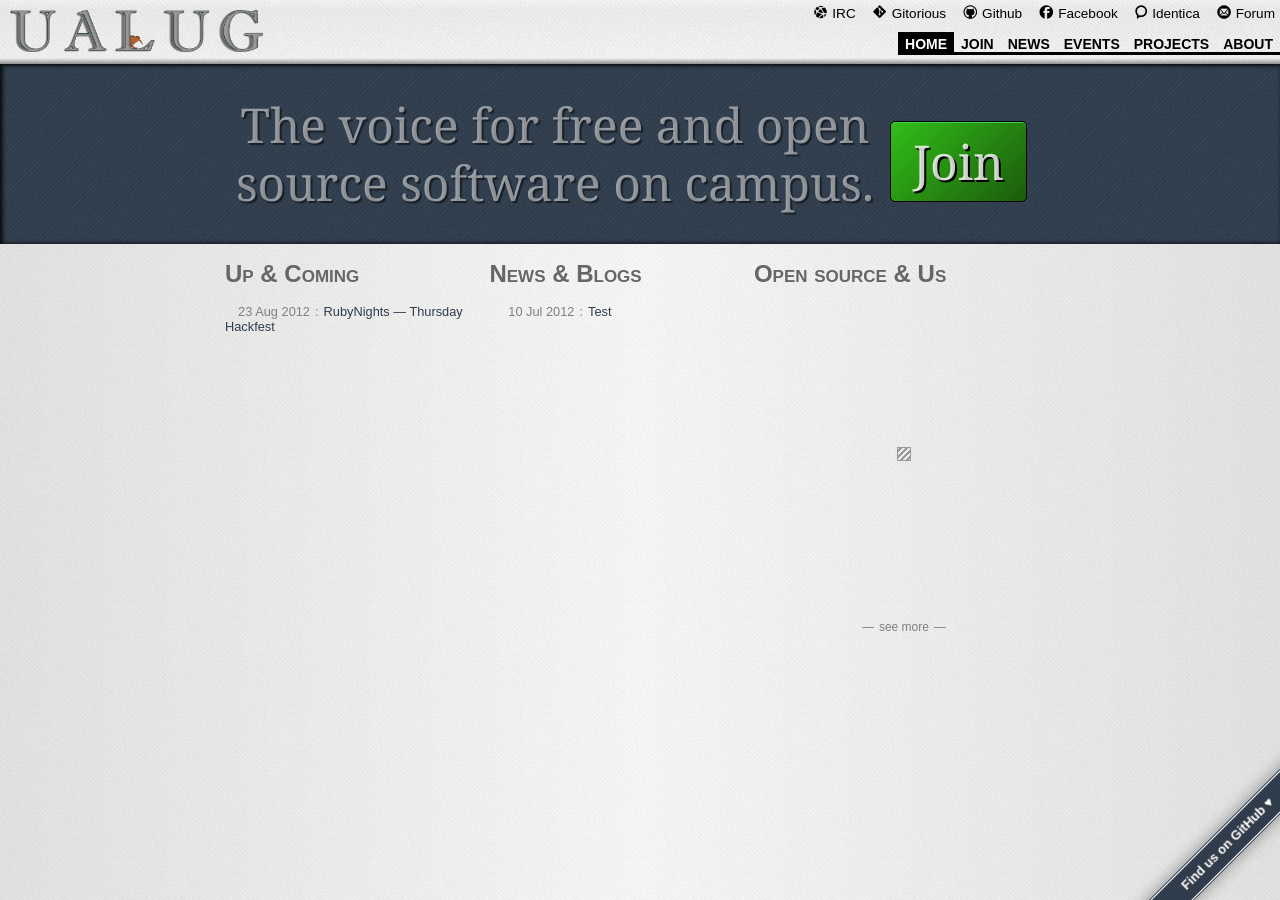
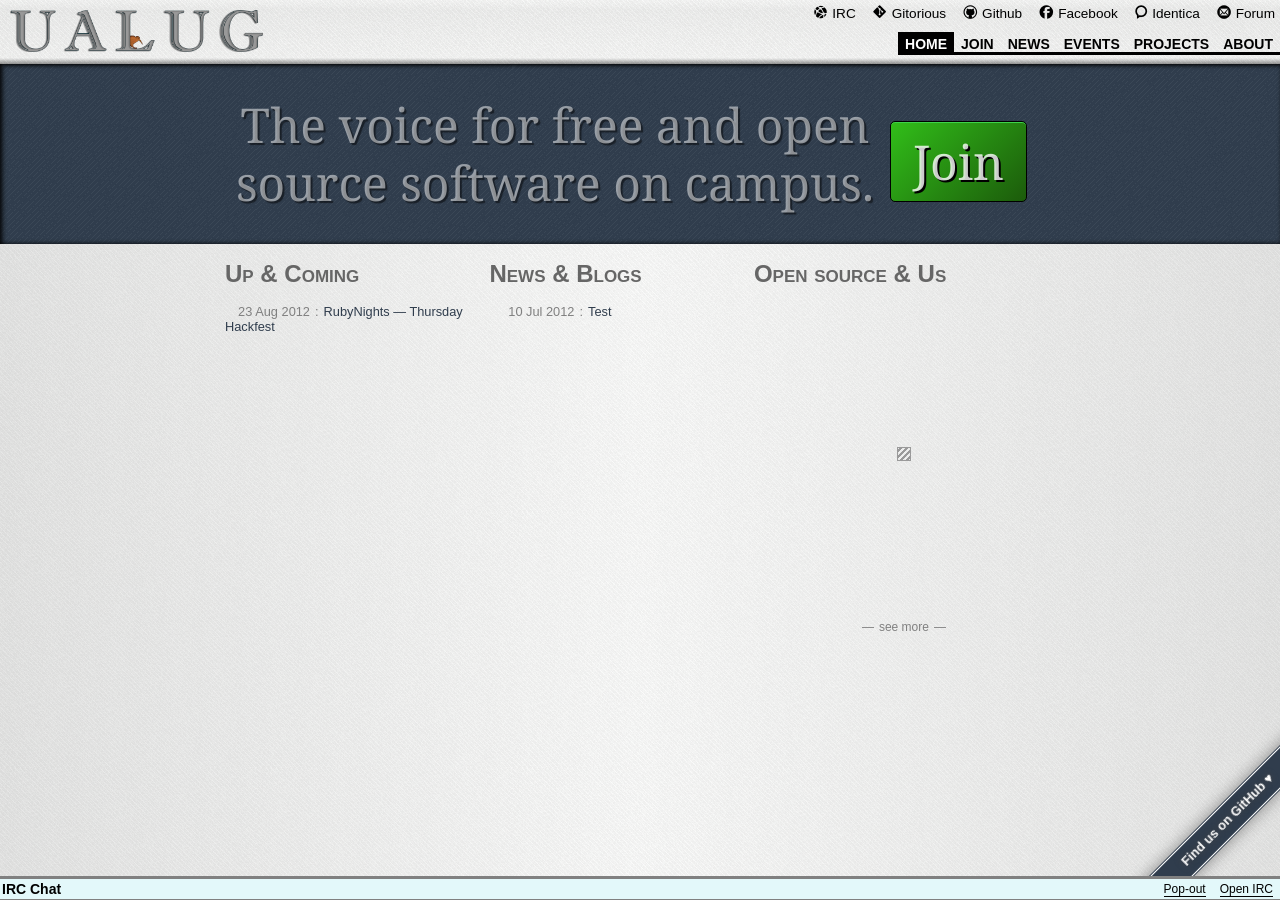
Before and after one commit to ualug/ualug.github.com, a Jekyll site: the page built from index.html, in a window 1280 px wide. Built offline with Jekyll 4.4.1, drawn with Linux system fonts in a browser that asks for light colours; some web fonts are replaced.

Commit message:
Add IRC pane

```diff
--- /dev/null
+++ b/_includes/irc.html
@@ -0,0 +1,7 @@
+<div class="irc">
+  <a class="open">Open IRC</a>
+  <a class="close">Close</a>
+  <a class="detach" href="http://webchat.freenode.net?prompt=1&channels=ualug" target="_blank">Pop-out</a>
+  <h1>IRC Chat</h1>
+  <iframe src="http://webchat.freenode.net?randomnick=1&channels=ualug"></iframe>
+</div>
--- a/_layouts/default.html
+++ b/_layouts/default.html
@@ -11,7 +11,7 @@
      <script src="/assets/javascripts/moment.min.js"></script>
      <script src="/assets/javascripts/backbone.min.js"></script>
   </head>
-  <body data-page="{{ page.named }}">
+  <body data-page="{{ page.named }}" class="noirc">
     <header>
       <h1><a href="/"><img src="/assets/images/logo.png" alt="UALUG"></a></h1>
       <nav class="social">
@@ -42,6 +42,10 @@
 
     <div class="ribbon"><a href="https://github.com/ualug">Find us on GitHub ♥</a></div>
 
+    {% unless page.noirc %}
+      {% include irc.html %}
+    {% endunless %}
+
     <script src="/assets/javascripts/common.js"></script>
     <script src="/assets/javascripts/feed.js"></script>
     <script src="https://raw.github.com/LeaVerou/prefixfree/gh-pages/prefixfree.min.js"></script>
--- a/assets/javascripts/common.js
+++ b/assets/javascripts/common.js
@@ -2,11 +2,30 @@
 (function() {
 
   $(function() {
-    return $("nav.site a").each(function(i, e) {
+    var $irc;
+    $("nav.site a").each(function(i, e) {
       if ($(e).text() === $("body").attr("data-page")) {
         return $(e).attr("data-current", true);
       }
     });
+    $irc = $(".irc");
+    $("body").removeClass("noirc");
+    $("iframe", $irc).width($(window).width() - 15);
+    $(".close", $irc).click(function() {
+      $("iframe", $irc).hide();
+      $(this).hide();
+      return $(".open", $irc).show();
+    });
+    $(".open", $irc).click(function() {
+      $("iframe", $irc).show();
+      $(this).hide();
+      return $(".close", $irc).show();
+    });
+    return $(".detach", $irc).click(function() {
+      $("body").addClass("noirc");
+      $irc.remove();
+      return true;
+    });
   });
 
 }).call(this);
--- a/assets/stylesheets/screen.css
+++ b/assets/stylesheets/screen.css
@@ -181,6 +181,30 @@
     content: '—';
     margin: 0 5px; }
 
+.irc {
+  background: #E3F8FA;
+  border-top: 3px solid gray;
+  bottom: 0;
+  position: fixed;
+  width: 100%; }
+  .irc iframe {
+    border: 0;
+    bottom: -5px;
+    display: none;
+    height: 250px;
+    position: relative; }
+  .irc .close {
+    display: none; }
+  .irc a {
+    border-bottom: 1px solid;
+    float: right;
+    font-size: 12px;
+    margin: 3px 7px; }
+  .irc h1 {
+    border-bottom: 1px solid gray;
+    font-size: 14px;
+    margin: 0;
+    padding: 2px; }
 
 @font-face {
   font-family: "Sociceon";
@@ -197,6 +221,7 @@
 
 a, a:active, a:visited {
   color: inherit;
+  cursor: pointer;
   text-decoration: none;
   transition: color 300ms; }
 
@@ -206,9 +231,11 @@
   overflow: hidden;
   position: fixed;
   right: -3.5em;
-  bottom: 2.5em;
+  bottom: 4em;
   transform: rotate(-45deg);
   box-shadow: 0 0 1em #888; }
+  .noirc .ribbon {
+    bottom: 2.5em; }
   .ribbon a {
     border: 1px solid white;
     color: #fff;
```
Also changed, not shown: assets/coffeescripts/common.coffee (+19 -0 lines).
